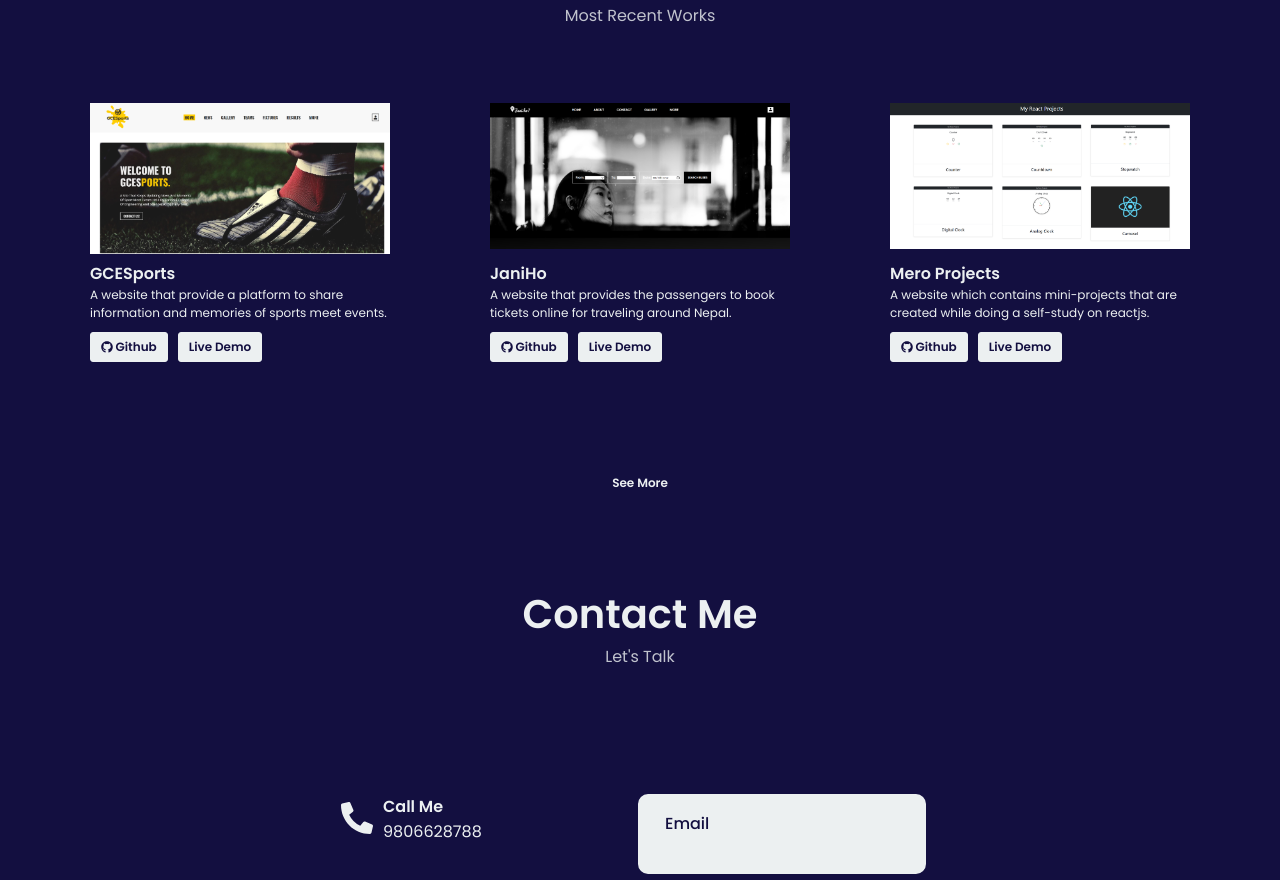
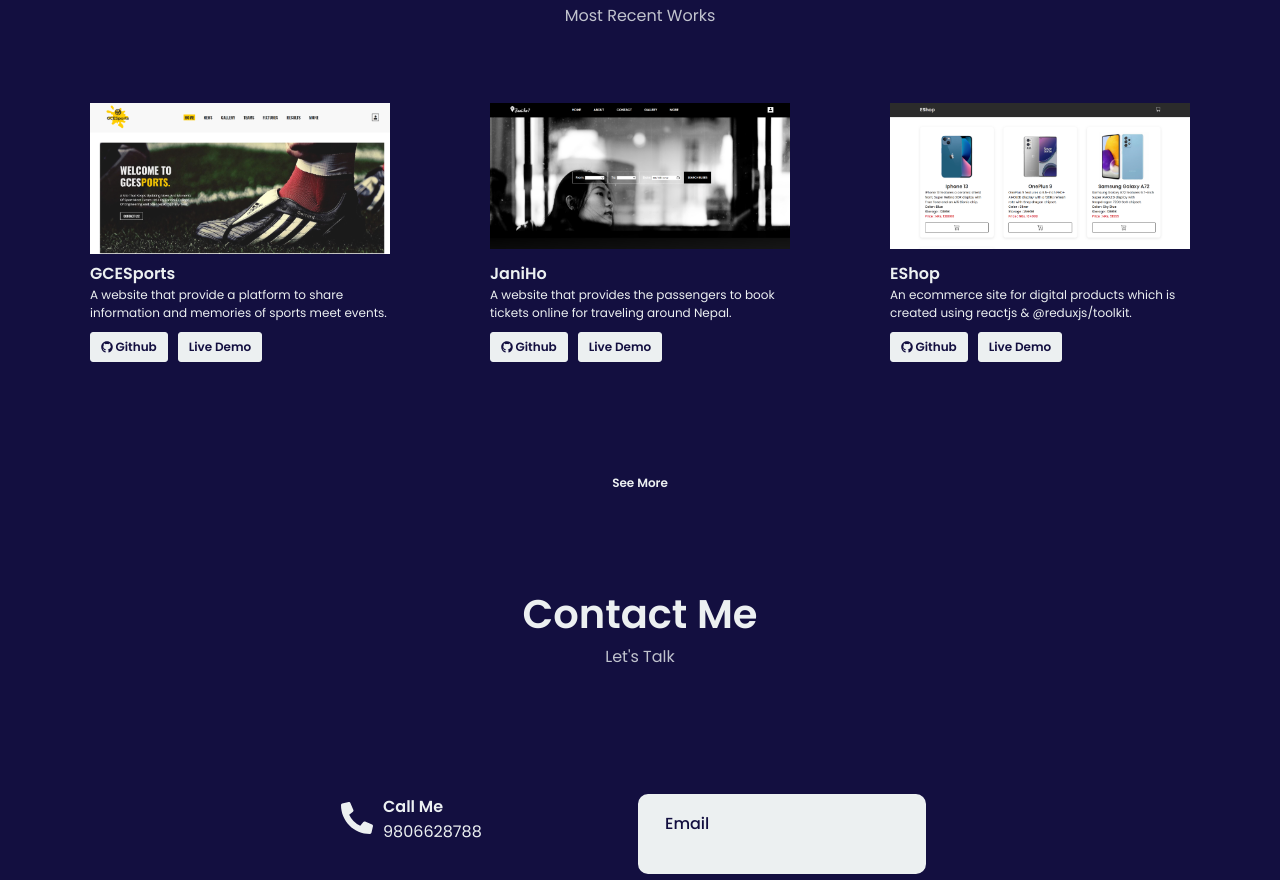
Before and after one commit to bibashmgr/fol, a React (Create React App) app: page / in a window 1280 px wide. Shown: the part 1657-2537 px from the top of the page. Built offline with nearby package versions, Linux system fonts and the light colour scheme.

Commit message:
Updating repo.

```diff
--- a/src/components/Cards/projects.js
+++ b/src/components/Cards/projects.js
@@ -16,10 +16,10 @@ export const projects = [{
     },
     {
         id: 3,
-        name: 'Mero Projects',
-        info: 'A website which contains mini-projects that are created while doing a self-study on reactjs.',
-        img: './images/projects/mero-projects.png',
-        github: 'https://github.com/bibashmgr/my-projects',
-        demo: 'https://mero-projects.netlify.app/',
+        name: 'EShop',
+        info: 'An ecommerce site for digital products which is created using reactjs & @reduxjs/toolkit.',
+        img: './images/projects/eshop.png',
+        github: 'https://github.com/bibashmgr/EShop',
+        demo: 'https://eshop-site.netlify.app/',
     },
 ];
```
Also changed, not shown: public/images/projects/eshop.png (added).
